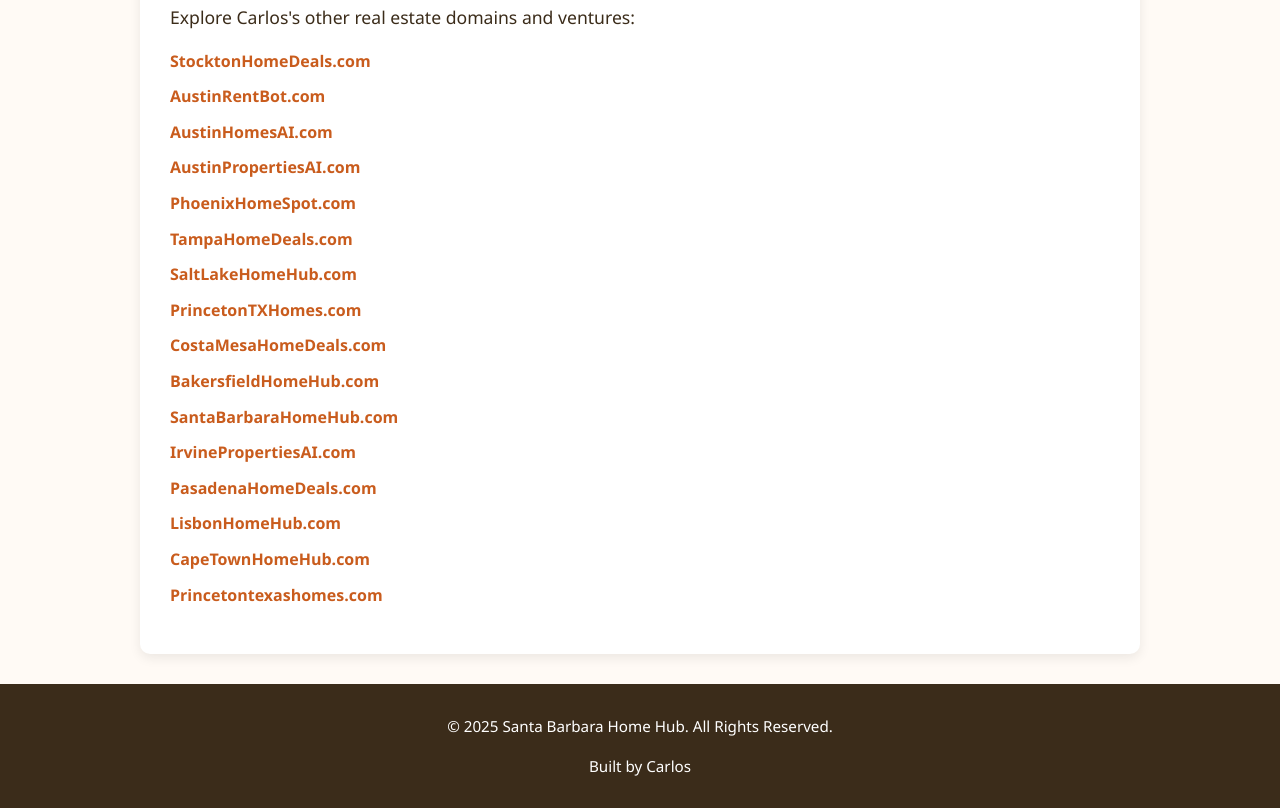
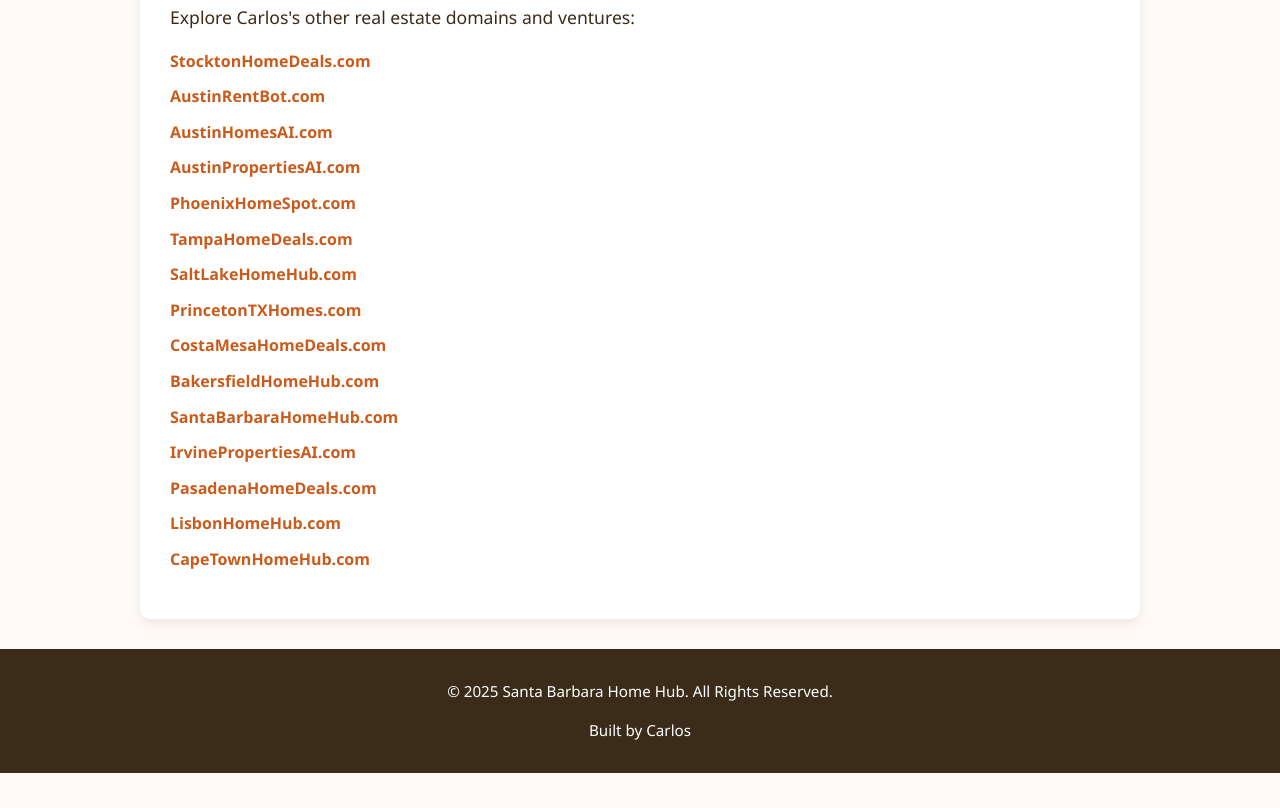
Before and after one commit to caly27/santabarbarahomehub.com, a plain HTML site: page index.html in a window 1280 px wide. Shown: the part 999-1807 px from the top of the page. After the commit the page ends 1772 px from the top, so only its background shows below. Drawn offline with Linux system fonts and the light colour scheme.

Commit message:
index.html

```diff
--- a/index.html
+++ b/index.html
@@ -175,7 +175,6 @@
       <li><a href="http://PasadenaHomeDeals.com" target="_blank">PasadenaHomeDeals.com</a></li>
       <li><a href="http://LisbonHomeHub.com" target="_blank">LisbonHomeHub.com</a></li>
       <li><a href="http://CapeTownHomeHub.com" target="_blank">CapeTownHomeHub.com</a></li>
-      <li><a href="http://Princetontexashomes.com" target="_blank">Princetontexashomes.com</a></li>
     </ul>
   </section>
 
```
